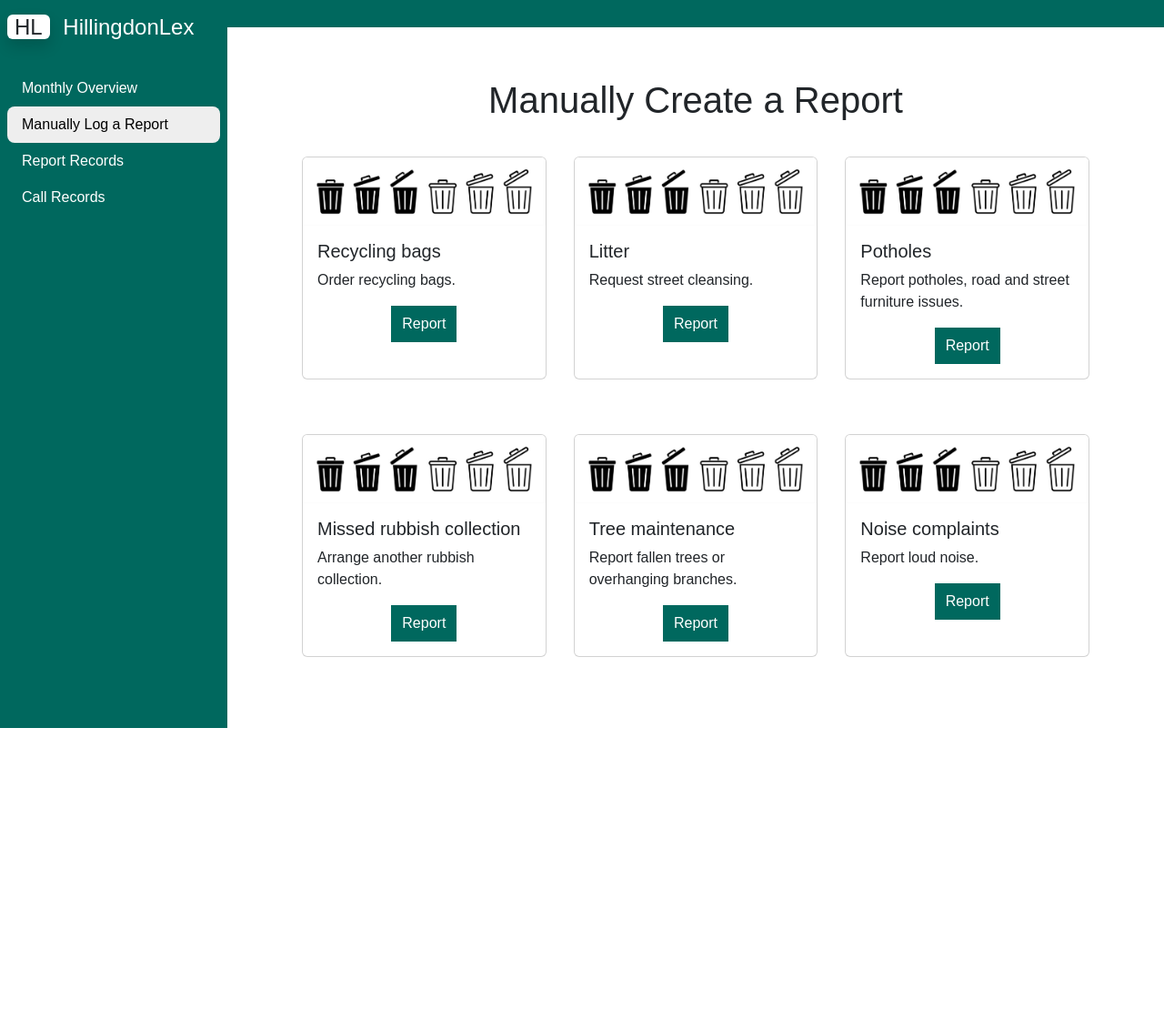
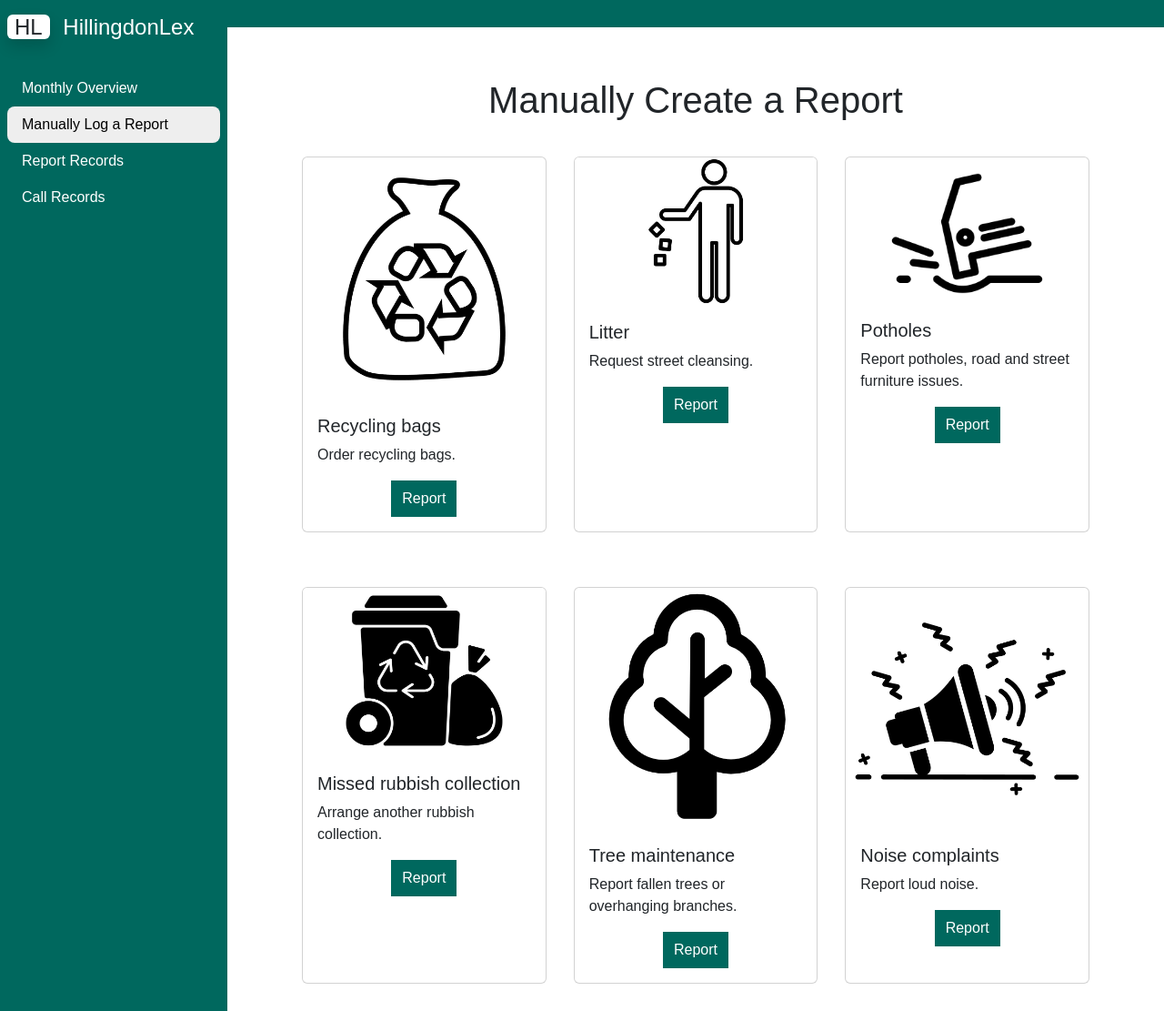
Before and after one commit to ariarub/TeamEngelbartInterface, a Flask app: page /logReport in a window 1280 px wide. Shown: the whole page at 91% size. Before the commit the page ends 800 px from the top, so only its background shows below. Run offline with Flask 3, Linux system fonts and the light colour scheme; parts of the project's set-up code (start-up, migrations or seed data) failed here and were passed over; some libraries are stand-ins or nearby versions.

Commit message:
added icons for each report

```diff
--- a/templates/base.html
+++ b/templates/base.html
@@ -45,11 +45,6 @@
             </div>
         </div>
     </div>
-
-
-
-
-
     <div class="main-container d-flex">
 
     </div>
--- a/templates/logRubbishReport.html
+++ b/templates/logRubbishReport.html
@@ -8,7 +8,7 @@
         <div class="card-deck" style="padding: 30px;"> <!-- custom-card-deck-->
 
           <div class="card" style="width: 18rem;">
-            <img class="card-img-top" src="static/trash.jpg" alt="rubbish image">
+            <img class="card-img-top" src="static/recycling_bag.png" alt="recycling image">
               <div class="card-body">
                 <h5 class="card-title">Recycling bags</h5>
                 <p class="card-text">Order recycling bags.</p>
@@ -21,7 +21,7 @@
           </div>
 
           <div class="card" style="width: 18rem;">
-            <img class="card-img-top" src="static/trash.jpg" alt="rubbish image">
+            <img class="card-img-top" src="static/litter.jpeg" class="img-fluid" alt="littering image">
               <div class="card-body">
                 <h5 class="card-title">Litter</h5>
                 <p class="card-text">Request street cleansing.</p>
@@ -34,7 +34,7 @@
           </div>
 
           <div class="card" style="width: 18rem;">
-            <img class="card-img-top" src="static/trash.jpg" alt="rubbish image">
+            <img class="card-img-top" src="static/pothole.png" alt="rubbish image">
               <div class="card-body">
                 <h5 class="card-title">Potholes</h5>
                 <p class="card-text">Report potholes, road and street furniture issues.</p>
@@ -49,7 +49,7 @@
         </div>
         <div class="card-deck" style="padding: 30px;"> <!-- custom-card-deck-->
           <div class="card" style="width: 18rem;">
-            <img class="card-img-top" src="static/trash.jpg" alt="rubbish image">
+            <img class="card-img-top" src="static/rubbish_collection3.jpeg" alt="rubbish collection image">
               <div class="card-body">
                 <h5 class="card-title">Missed rubbish collection</h5>
                 <p class="card-text">Arrange another rubbish collection.</p>
@@ -62,7 +62,7 @@
           </div>
 
           <div class="card" style="width: 18rem;">
-            <img class="card-img-top" src="static/trash.jpg" alt="rubbish image">
+            <img class="card-img-top" src="static/tree.png" alt="rubbish image">
               <div class="card-body">
                 <h5 class="card-title">Tree maintenance</h5>
                 <p class="card-text">Report fallen trees or overhanging branches.</p>
@@ -75,7 +75,7 @@
           </div>
 
           <div class="card" style="width: 18rem;">
-            <img class="card-img-top" src="static/trash.jpg" alt="rubbish image">
+            <img class="card-img-top" src="static/noise.png" alt="rubbish image">
               <div class="card-body">
                 <h5 class="card-title">Noise complaints</h5>
                 <p class="card-text">Report loud noise.</p>
```
Also changed, not shown: static/css/style.css (line endings or trailing spaces), static/litter.jpeg (added), static/noise.png (added), static/pothole.png (added), static/recycling_bag.png (added), static/rubbish.png (deleted), static/rubbish_collection2.png (added), static/rubbish_collection3.jpeg (added), static/trash.jpg (deleted), static/tree.png (added).
